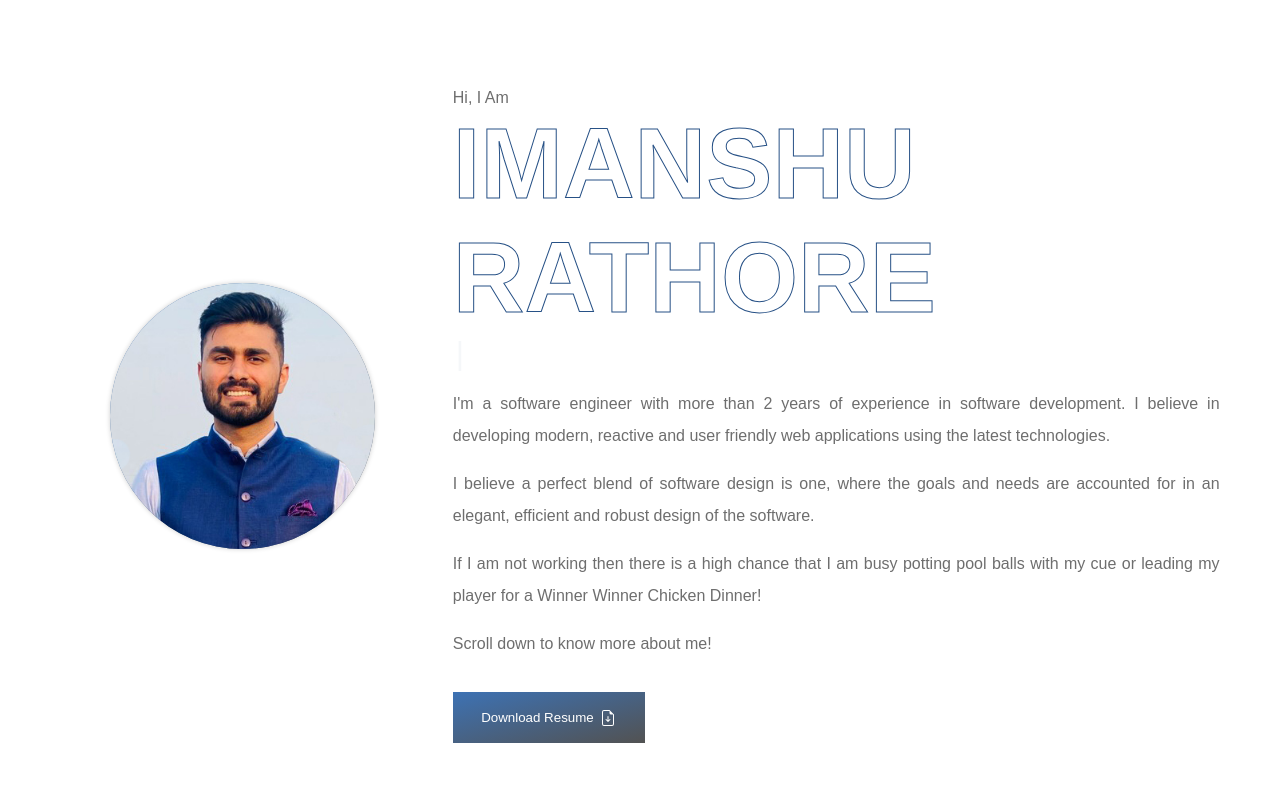
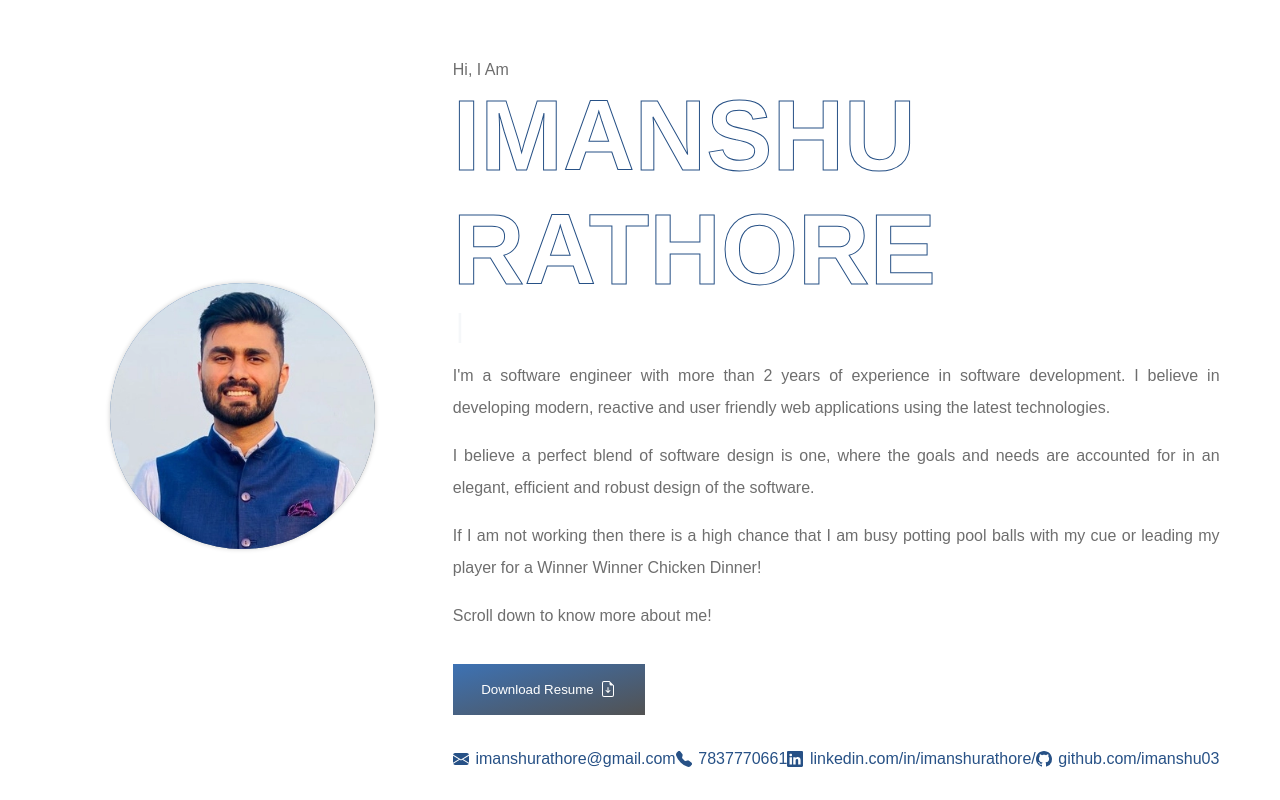
Before and after one commit to imanshu03/Portfolio---Next.js, a Next.js app: page / in a window 1280 px wide. Shown: the top 800 px of the page. Built offline with nearby package versions, Linux system fonts and the light colour scheme.

Commit message:
added social links and changed profile image to webp

```diff
--- a/Components/BackToTop.jsx
+++ b/Components/BackToTop.jsx
@@ -12,7 +12,7 @@ const BackToTop = () => {
 
   return (
     <div className="footer-cta">
-      <FragmentLeft props={{ onClick: scrollToTop }} tagName="button">
+      <FragmentLeft onClick={scrollToTop} tagName="button">
         Back to top&ensp;
         <UpIcon />
       </FragmentLeft>
--- a/Components/ConnectBox.jsx
+++ b/Components/ConnectBox.jsx
@@ -1,18 +1,23 @@
 import React from 'react';
 import * as Icons from '../Assets/Connect';
+import FragmentLeft from './FragmentLeft';
 
 const ConnectBox = ({ data }) => {
   return (
-    <div id="social-links">
-      <span>Connect</span>
-      <div className="social-links-wrapper">
-        {data.map((link, idx) => (
-          <a href={link.href} target={link.target || '_self'} key={idx}>
-            {React.createElement(Icons[link.icon])}
-          </a>
-        ))}
-      </div>
-    </div>
+    <FragmentLeft id="social-links">
+      {data.map((link, idx) => (
+        <a
+          href={link.href}
+          target={link.target || '_self'}
+          key={idx}
+          rel="noopener noreferrer"
+          aria-label={link.value}
+        >
+          {React.createElement(Icons[link.icon])}
+          <span className="link-text">{link.value}</span>
+        </a>
+      ))}
+    </FragmentLeft>
   );
 };
 
--- a/Components/FragmentLeft.jsx
+++ b/Components/FragmentLeft.jsx
@@ -1,12 +1,7 @@
 import React, { useContext, useEffect, useRef } from 'react';
 import { ObserverContext } from '../ObserverStore';
 
-const FragmentLeft = ({
-  children,
-  className = '',
-  tagName = '',
-  props = {},
-}) => {
+const FragmentLeft = ({ children, className = '', tagName = '', ...props }) => {
   const ref = useRef(null);
   const observer = useContext(ObserverContext);
 
@@ -36,6 +31,7 @@ const FragmentLeft = ({
       data-func="show"
       data-classname="t-left-transition"
       ref={ref}
+      {...props}
     >
       {children}
     </div>
--- a/Components/Profile.jsx
+++ b/Components/Profile.jsx
@@ -2,9 +2,10 @@ import React, { useContext, useEffect, useRef, useState } from 'react';
 import { ObserverContext } from '../ObserverStore';
 import SectionHeader from './SubComponents/SectionHeader';
 import { useTypewriter, Cursor } from 'react-simple-typewriter';
-import ProfileImg from '../Assets/profile.jpg';
+import ProfileImg from '../Assets/profile.webp';
 import DownloadIcon from '../Assets/file-earmark-arrow-down.svg';
 import Loader from 'react-loader-spinner';
+import ConnectBox from './ConnectBox';
 import FragmentLeft from './FragmentLeft';
 
 const downloadResume = function (resume) {
@@ -85,6 +86,7 @@ const Profile = ({ data }) => {
             </button>
           )}
         </FragmentLeft>
+        <ConnectBox data={data.socialLinks} />
       </div>
     </div>
   );
--- a/details.json
+++ b/details.json
@@ -1,33 +1,5 @@
 {
   "pageTitle": "Imanshu Rathore's - Resume",
-  "socialLinks": [
-    {
-      "icon": "MailIcon",
-      "value": "imanshurathore@gmail.com",
-      "link": true,
-      "href": "mailto:imanshurathore@gmail.com"
-    },
-    {
-      "icon": "MobileIcon",
-      "value": "7837770661",
-      "link": true,
-      "href": "tel:+91-7837770661"
-    },
-    {
-      "icon": "LinkedinIcon",
-      "value": "linkedin.com/in/imanshurathore/",
-      "link": true,
-      "href": "https://www.linkedin.com/in/imanshurathore/",
-      "target": "_blank"
-    },
-    {
-      "icon": "GithubIcon",
-      "value": "github.com/imanshu03",
-      "link": true,
-      "href": "https://github.com/imanshu03",
-      "target": "_blank"
-    }
-  ],
   "profile": {
     "firstName": "imanshu",
     "lastName": "rathore",
@@ -42,7 +14,39 @@
       "If I am not working then there is a high chance that I am busy potting pool balls with my cue or leading my player for a Winner Winner Chicken Dinner!",
       "Scroll down to know more about me!"
     ],
-    "resume": "https://drive.google.com/uc?id=11rcKwVOYSRMLk8Hz1wmp2TVn3OfGOOqg&export=download"
+    "resume": "https://drive.google.com/uc?id=11rcKwVOYSRMLk8Hz1wmp2TVn3OfGOOqg&export=download",
+    "socialLinks": [
+      {
+        "icon": "MailIcon",
+        "value": "imanshurathore@gmail.com",
+        "link": true,
+        "href": "mailto:imanshurathore@gmail.com",
+        "alt": "email"
+      },
+      {
+        "icon": "MobileIcon",
+        "value": "7837770661",
+        "link": true,
+        "href": "tel:+91-7837770661",
+        "alt": "mobile"
+      },
+      {
+        "icon": "LinkedinIcon",
+        "value": "linkedin.com/in/imanshurathore/",
+        "link": true,
+        "href": "https://www.linkedin.com/in/imanshurathore/",
+        "target": "_blank",
+        "alt": "linkedin"
+      },
+      {
+        "icon": "GithubIcon",
+        "value": "github.com/imanshu03",
+        "link": true,
+        "href": "https://github.com/imanshu03",
+        "target": "_blank",
+        "alt": "github"
+      }
+    ]
   },
   "skills": [
     { "text": "React.js", "icon": "ReactIcon" },
--- a/pages/index.js
+++ b/pages/index.js
@@ -36,8 +36,6 @@ export default function Home({ data }) {
       {data && (
         <div id="app">
           <ScrollProgress />
-          <div />
-          {/* <ConnectBox data={data.socialLinks} /> */}
           <ObserverStore>
             <Profile data={data.profile} />
             <Skills data={data.skills} />
--- a/styles/globals.scss
+++ b/styles/globals.scss
@@ -41,34 +41,56 @@ a {
   mix-blend-mode: multiply;
 }
 
-// connect box
 #social-links {
-  position: fixed;
-  left: 0;
-  bottom: 0;
   display: flex;
+  width: inherit;
   flex-flow: row wrap;
-  align-items: flex-start;
-  justify-content: center;
-  padding: 0.4rem;
-  color: $color1;
-  z-index: 100;
-  mix-blend-mode: multiply;
+  align-items: center;
+  justify-content: space-evenly;
+  cursor: pointer;
+  margin-top: 2rem;
 
-  & > span {
-    font-size: 1.4rem;
-    font-weight: bold;
-    color: $color2;
-  }
-
-  .social-links-wrapper {
+  a {
+    text-decoration: none;
     display: flex;
-    flex-flow: row wrap;
+    flex-flow: row;
     align-items: center;
     justify-content: center;
+    margin: 0.2rem 0;
 
-    a {
-      margin-left: 0.5rem;
+    .link-text {
+      margin-left: 0.4rem;
+      color: $color1;
+    }
+
+    svg {
+      * {
+        fill: $color1;
+      }
+    }
+
+    @media (hover: hover) {
+      & {
+        transition: 0.4s all ease-in-out;
+        &:hover {
+          transform: scale(1.04);
+        }
+      }
     }
   }
 }
+
+@media screen and (max-width: 1000px) {
+  #social-links {
+    a {
+      .link-text {
+        display: none;
+      }
+
+      svg {
+        width: 1.4rem;
+        height: 1.4rem;
+      }
+    }
+  }
+}
--- a/styles/media.scss
+++ b/styles/media.scss
@@ -47,7 +47,7 @@
       }
     }
 
-    &:nth-child(odd) {
+    &:nth-child(even) {
       & {
         .section-header {
           h1 {
@@ -60,7 +60,7 @@
       }
     }
 
-    &:nth-child(even) {
+    &:nth-child(odd) {
       & {
         .section-header {
           h1 {
--- a/styles/section.scss
+++ b/styles/section.scss
@@ -93,7 +93,7 @@
 
 // even - odd
 .section {
-  &:nth-child(odd) {
+  &:nth-child(even) {
     background-color: transparent;
 
     & {
@@ -129,7 +129,7 @@
     }
   }
 
-  &:nth-child(even) {
+  &:nth-child(odd) {
     @include gradient;
 
     .section-subheader {
```
Also changed, not shown: Components/FragmentTop.jsx (+2 -6 lines), Assets/profile.jpg (deleted), Assets/profile.webp (added).
